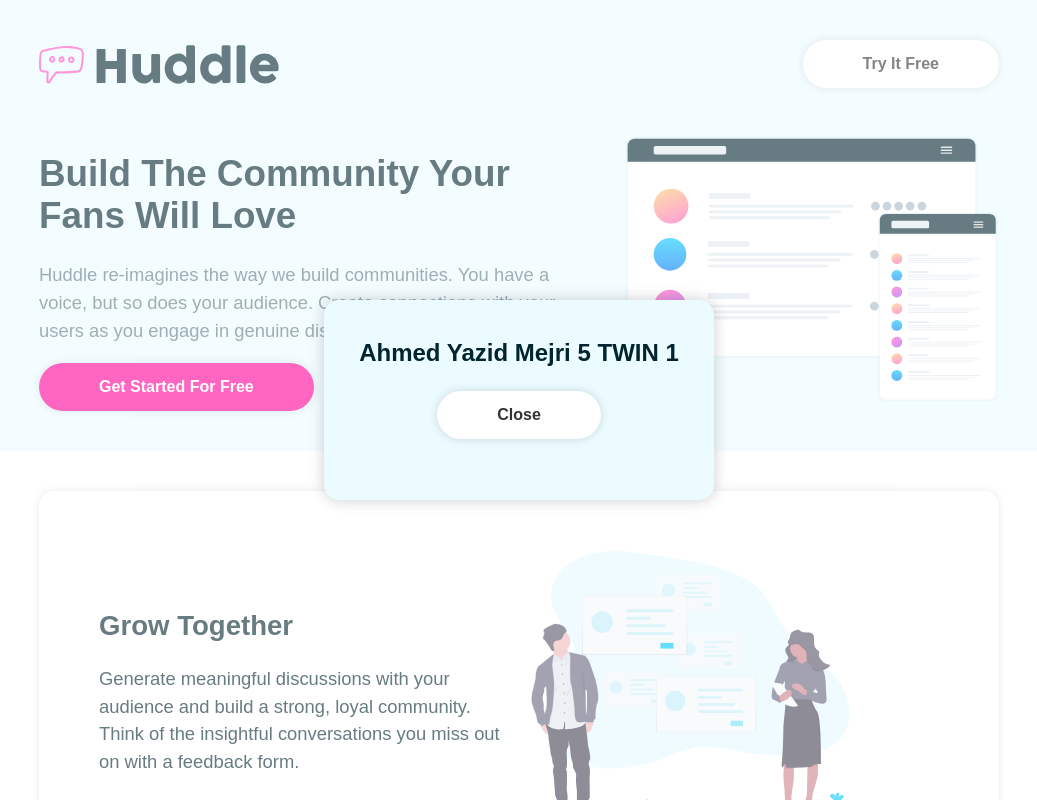
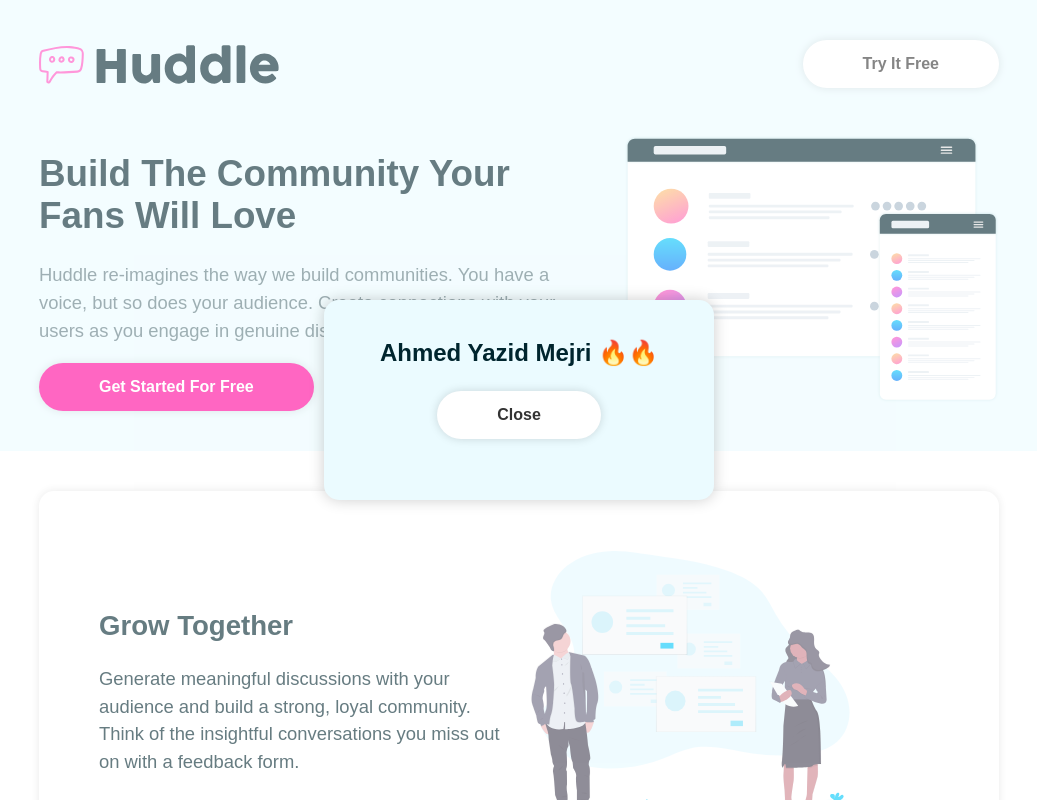
Before and after one commit to yazidam/React-Styled-Components, a React (Create React App) app: page / in a window 1280 px wide. Both pictures are taken after a click on the button "Try It Free". Shown: the top 800 px of the page, without its empty margins (121-1158 px from the left). Built offline with nearby package versions, Linux system fonts and the light colour scheme.

Commit message:
Fix close modal

```diff
--- a/src/components/CardInfo.js
+++ b/src/components/CardInfo.js
@@ -15,9 +15,9 @@
   }, [hideModal]);
   return (
     <StyledModal>
-      <div className="modal-box">
-        <h3>Ahmed Yazid Mejri 5 TWIN 1</h3>
-        <Button onClick={() => setShow(!show)}>Close</Button>
+      <div className="modal-box" onClick={(e) => e.stopPropagation()}>
+        <h3>Ahmed Yazid Mejri 🔥🔥</h3>
+        <Button onClick={() => setShow((prev) => !prev)}>Close</Button>
       </div>
     </StyledModal>
   );
```
